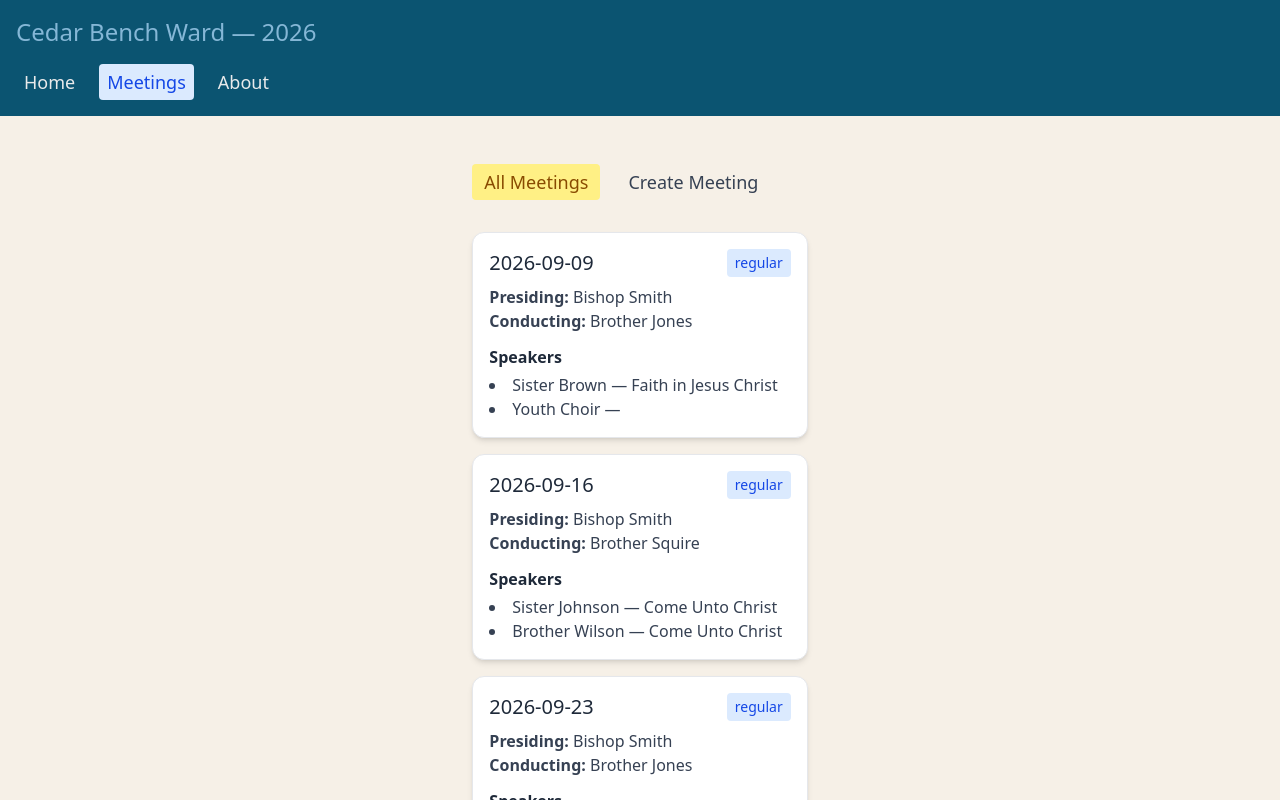
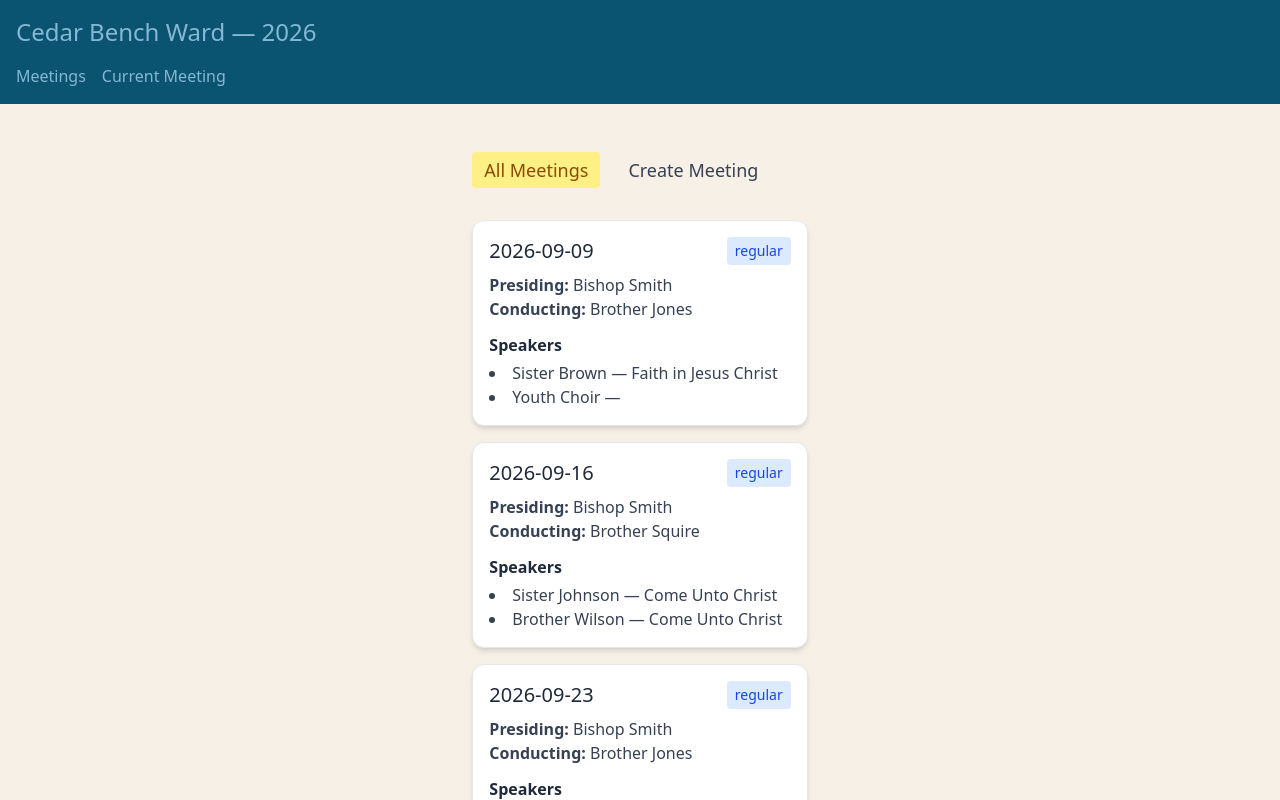
Before and after one commit to MotherHubbard99/sacrament-meetings, a Next.js app: page /meetings in a window 1280 px wide. Shown: the top 800 px of the page. Built offline with nearby package versions, Linux system fonts and the light colour scheme; a web font is replaced by a local one.

Commit message:
Trying to fix client side server

```diff
--- a/components/Header.tsx
+++ b/components/Header.tsx
@@ -1,6 +1,4 @@
-"use client";
-
-import NavLinks from "./NavLinks";
+import HeaderNav from "./HeaderNav";
 
 export default function Header() {
   return (
@@ -10,7 +8,7 @@ export default function Header() {
       </div>
 
       <nav className="mt-4">
-        <NavLinks />
+        <HeaderNav />
       </nav>
     </header>
   );
--- /dev/null
+++ b/components/HeaderNav.tsx
@@ -0,0 +1,10 @@
+import Link from "next/link";
+
+export default function HeaderNav() {
+  return (
+    <nav className="mt-4 flex gap-4">
+      <Link href="/meetings">Meetings</Link>
+      <Link href="/meetings/current">Current Meeting</Link>
+    </nav>
+  );
+}
--- /dev/null
+++ b/components/NavLinkWrapper.tsx
@@ -0,0 +1,7 @@
+"use client";
+
+import NavLinks from "./MeetingsNavWrapper";
+
+export default function NavLinksWrapper() {
+  return <NavLinks />;
+}
```
